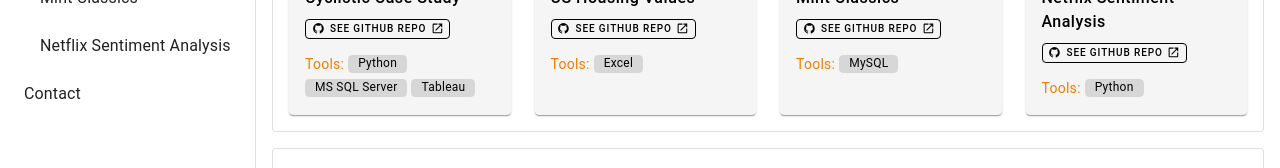
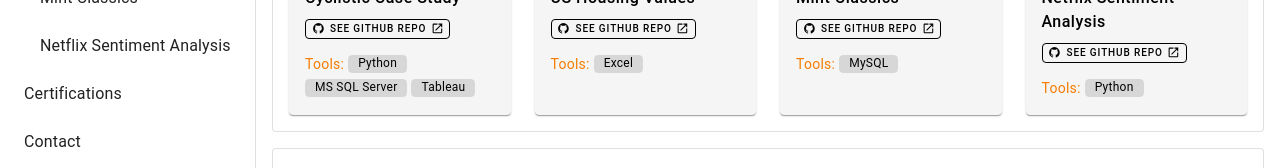
Before and after one commit to aimeele97/aimee-s-portfolio, a Vue app: page / in a window 1280 px wide. Shown: the part 473-641 px from the top of the page. Built offline with nearby package versions, Linux system fonts and the light colour scheme.

Commit message:
add certi to sidebar

```diff
--- a/src/components/SideBar.vue
+++ b/src/components/SideBar.vue
@@ -32,6 +32,7 @@
           @click="handleProjectItemClick(project)"
         ></VListItem>
       </VListGroup>
+      <VListItem title="Certifications" value="certifications" rounded></VListItem>
       <VListItem title="Contact" value="contact" rounded></VListItem>
     </VList>
   </div>
```
